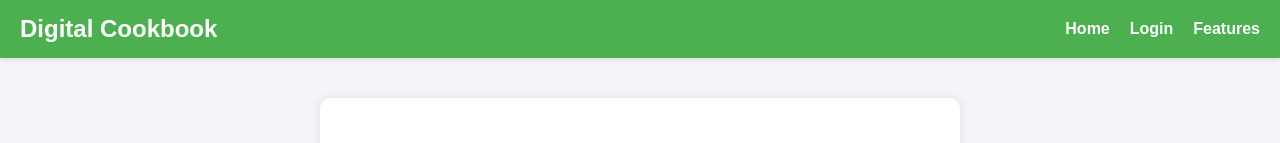
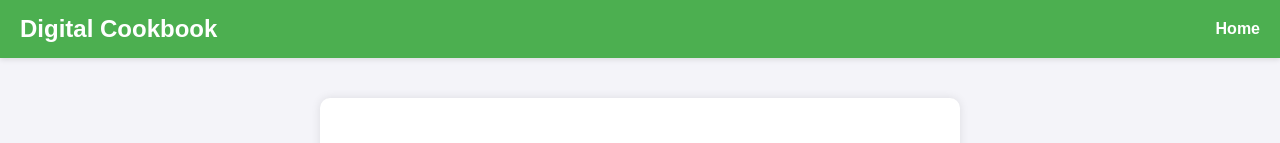
Before and after one commit to Sukh-Virk/DigitalCookBook, a plain HTML site: page difficulty.html in a window 1280 px wide. Shown: the top 143 px of the page. Drawn offline with Linux system fonts and the light colour scheme; a script that the page names is missing.

Commit message:
Update difficulty.html

```diff
--- a/difficulty.html
+++ b/difficulty.html
@@ -14,8 +14,6 @@
         <nav>
             <ul class="navigation">
                 <li><a href="index.html">Home</a></li>
-                <li><a href="login.html">Login</a></li>
-                <li><a href="#features">Features</a></li>
             </ul>
         </nav>
     </header>
```
